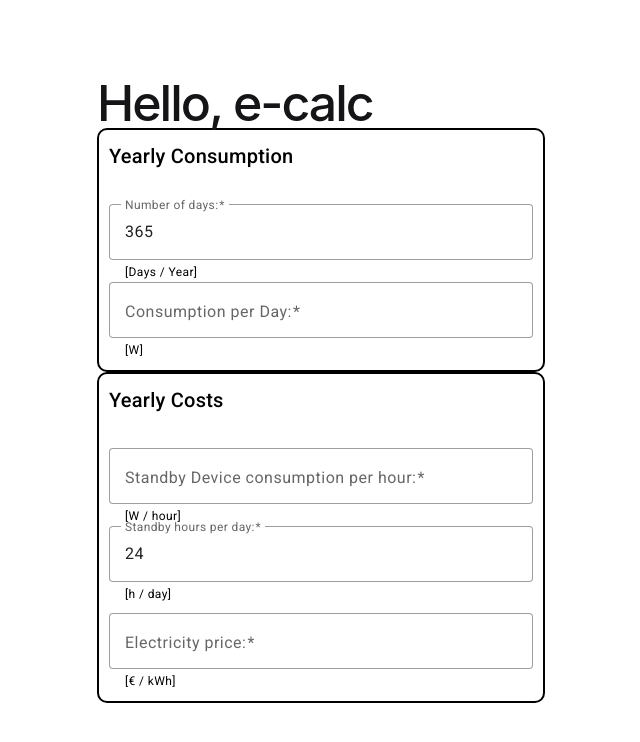
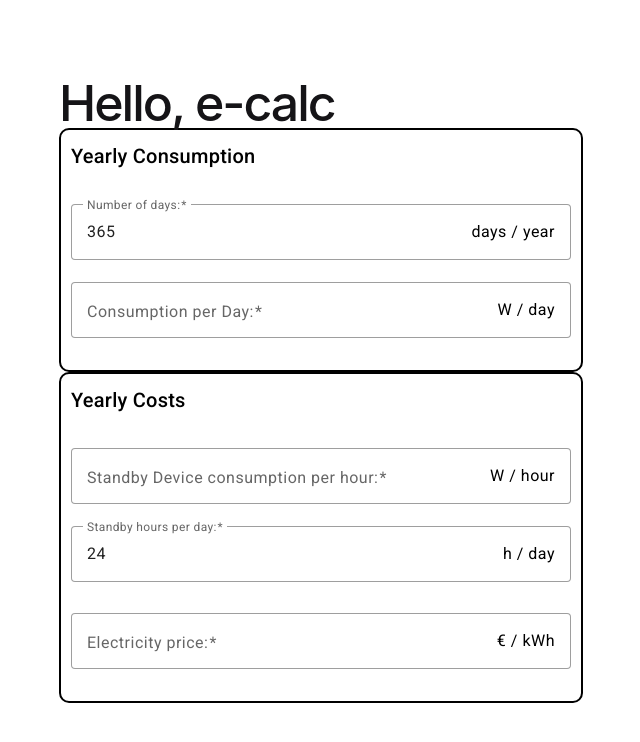
Before and after one commit to bit-punk/e-calc, an Angular app: page / in a window 1280 px wide. Shown: the top 742 px of the page, without its empty margins (319-959 px from the left). Built offline with nearby package versions, Linux system fonts and the light colour scheme.

Commit message:
General * using 'matTextSuffix' instead of 'mat-hint' to display units in the input-fields

```diff
--- a/src/app/yearly-consumption-calculator/yearly-consumption-calculator.component.html
+++ b/src/app/yearly-consumption-calculator/yearly-consumption-calculator.component.html
@@ -5,7 +5,7 @@
       <mat-label>Number of days:</mat-label>
       <input matInput placeholder="e.g. '365" type="number" id="daysPerYear" formControlName="daysPerYear"
              title="Enter the number of days per year">
-      <mat-hint>[Days / Year]</mat-hint>
+      <span matTextSuffix>days / year</span>
       <mat-error *ngIf="daysPerYearControl?.hasError('required')">Number of days is <strong>required</strong>
       </mat-error>
       <mat-error *ngIf="daysPerYearControl?.hasError('min')">Number of days must be <strong>greater than or equal to
@@ -17,7 +17,7 @@
     <mat-form-field class="example-full-width" appearance="outline">
       <mat-label>Consumption per Day:</mat-label>
       <input matInput placeholder="e.g. '12" type="number" id="wattsPerDay" formControlName="wattsPerDay">
-      <mat-hint>[W]</mat-hint>
+      <span matTextSuffix>W / day</span>
       <mat-error *ngIf="wattsPerDayControl?.hasError('required')">Consumption per Day is <strong>required</strong>
       </mat-error>
       <mat-error *ngIf="wattsPerDayControl?.hasError('min')">Consumption per Day <strong>must be greater than or equal
@@ -29,8 +29,7 @@
         <mat-card-subtitle>resulting yearly consumption</mat-card-subtitle>
       </mat-label>
       <mat-card-content>
-        <p><strong>{{ consumptionPerYear }}</strong></p>
-        <mat-hint>[kW / year]</mat-hint>
+        <p><strong>{{ consumptionPerYear }}</strong> kW / year</p>
       </mat-card-content>
     </mat-card>
 
--- a/src/app/yearly-costs-calculator/yearly-costs-calculator.component.html
+++ b/src/app/yearly-costs-calculator/yearly-costs-calculator.component.html
@@ -4,9 +4,10 @@
 
     <mat-form-field class="example-full-width" appearance="outline">
       <mat-label>Standby Device consumption per hour:</mat-label>
-      <input matInput placeholder="e.g. '17'" type="number" id="standbyDeviceConsumption" formControlName="standbyDeviceConsumption"
+      <input matInput placeholder="e.g. '17'" type="number" id="standbyDeviceConsumption"
+             formControlName="standbyDeviceConsumption"
              title="Enter the device's power consumption per hour">
-      <mat-hint>[W / hour]</mat-hint>
+      <span matTextSuffix>W / hour</span>
       <mat-error *ngIf="standbyDeviceConsumptionControl?.hasError('required')">Standby Device consumption is <strong>required</strong>
       </mat-error>
       <mat-error *ngIf="standbyDeviceConsumptionControl?.hasError('min')">Standby Device consumption <strong>must be
@@ -16,12 +17,13 @@
       <mat-label>Standby hours per day:</mat-label>
       <input matInput placeholder="e.g. '24'" type="number" id="standbyHoursPerDay" formControlName="standbyHoursPerDay"
              title="Enter the number of standby-hours per day">
-      <mat-hint>[h / day]</mat-hint>
+      <span matTextSuffix>h / day</span>
       <mat-error *ngIf="standbyHoursPerDayControl?.hasError('required')">Standby hours per day is
         <strong>required</strong></mat-error>
       <mat-error *ngIf="standbyHoursPerDayControl?.hasError('min')">Standby hours per day <strong>must be greater than
         or equal to 0</strong></mat-error>
-      <mat-error *ngIf="standbyHoursPerDayControl?.hasError('max')">Standby hours per day <strong>cannot exceed 24</strong></mat-error>
+      <mat-error *ngIf="standbyHoursPerDayControl?.hasError('max')">Standby hours per day <strong>cannot exceed
+        24</strong></mat-error>
     </mat-form-field>
 
     <app-akw-display [numberOfAkws]="numberOfAkws"></app-akw-display>
@@ -30,7 +32,7 @@
       <mat-label>Electricity price:</mat-label>
       <input matInput placeholder="e.g. '0.35'"type="number" id="electricityPrice" formControlName="electricityPrice"
              title="Enter the price of each kilo-Watt by the hour">
-      <mat-hint>[€ / kWh]</mat-hint>
+      <span matTextSuffix>€ / kWh</span>
       <mat-error *ngIf="electricityPriceControl?.hasError('required')">The electricity price is
         <strong>required</strong></mat-error>
       <mat-error *ngIf="electricityPriceControl?.hasError('min')">The electricity price <strong>must be greater than or
@@ -42,8 +44,7 @@
         <mat-card-subtitle>resulting yearly costs:</mat-card-subtitle>
       </mat-label>
       <mat-card-content>
-        <p><strong>{{ costsPerYear | number:'1.2-2' }}</strong></p>
-        <mat-hint>[€ / year]</mat-hint>
+        <p><strong>{{ costsPerYear | number:'1.2-2' }}</strong> € / year</p>
       </mat-card-content>
     </mat-card>
 
```
